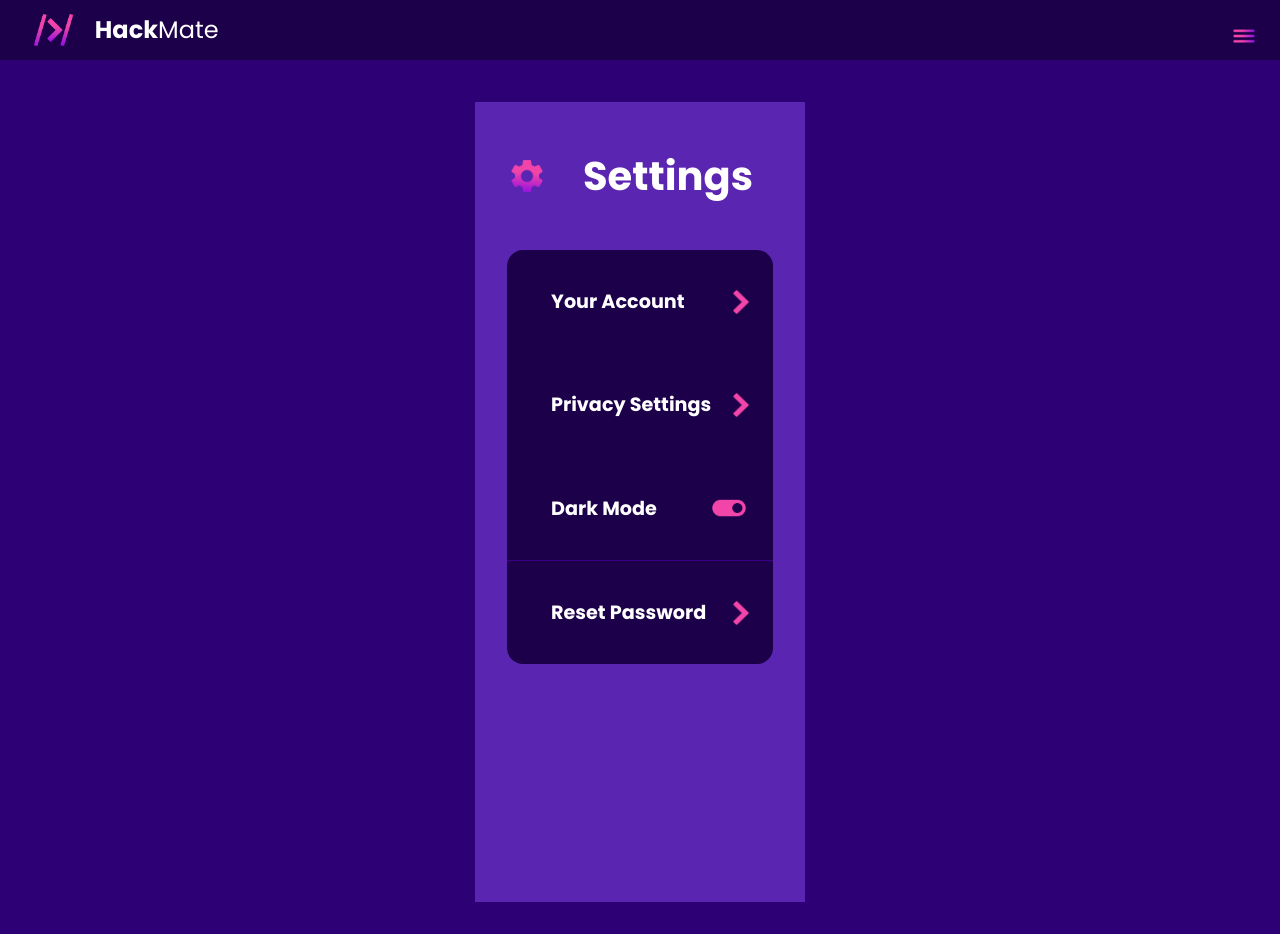
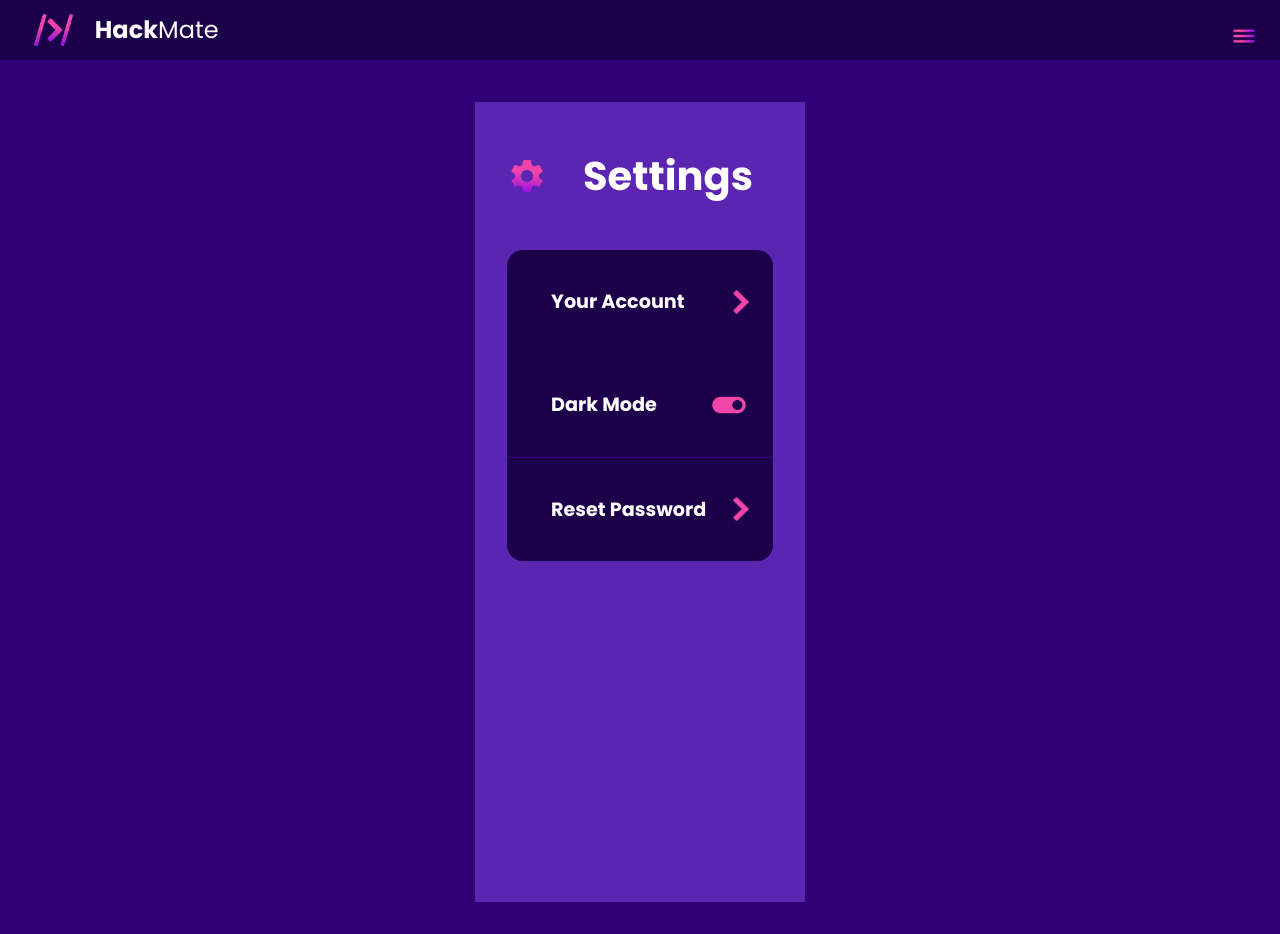
Before and after one commit to ihatepeanuts32/HackMate, a React (Vite) app in the folder frontend/: page /settings in a window 1280 px wide. Built offline with nearby package versions, Linux system fonts and the light colour scheme.

Commit message:
removed privacy section

```diff
--- a/frontend/src/pages/Settings.jsx
+++ b/frontend/src/pages/Settings.jsx
@@ -44,12 +44,12 @@ const Settings = () => {
                     </div>
                 </Link>
 
-                <Link to="/privacy" className="settings-link">
+                {/* <Link to="/privacy" className="settings-link">
                     <div className="settings-item">
                         <h2>Privacy Settings</h2>
                         <img src={chevronRight} alt=">" className="chevron-icon" />
                     </div>
-                </Link>
+                </Link> */}
 
                 {/* <div className="settings-item">
                     <h2>Enable Notifications</h2>
```
